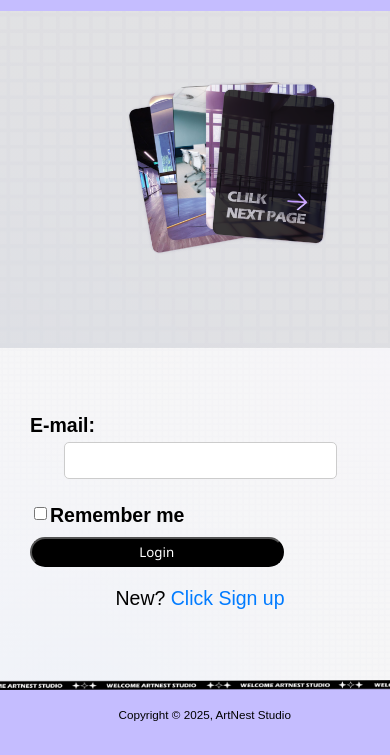
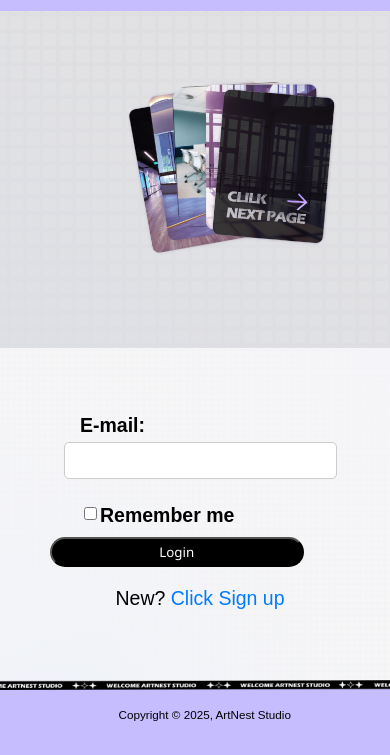
Before and after one commit to Nesiri/Studio, a plain HTML site: page index.html in a window 390 px wide. Shown: the part 89-844 px from the top of the page. Drawn offline with nearby package versions, Linux system fonts and the light colour scheme; no server answers.

Commit message:
Update homepage.css

```diff
--- a/CSS/homepage.css
+++ b/CSS/homepage.css
@@ -412,8 +412,16 @@ footer p{
   }
 
   input[type=tel] {
-      width: 70vw !important;
+      width: 65vw !important;
 
+  }
+  label{
+    position: relative;
+     left: 50px;
+  }
+  button{
+    position: relative;
+    left: 20px;
   }
 
   #signUp select {
```
